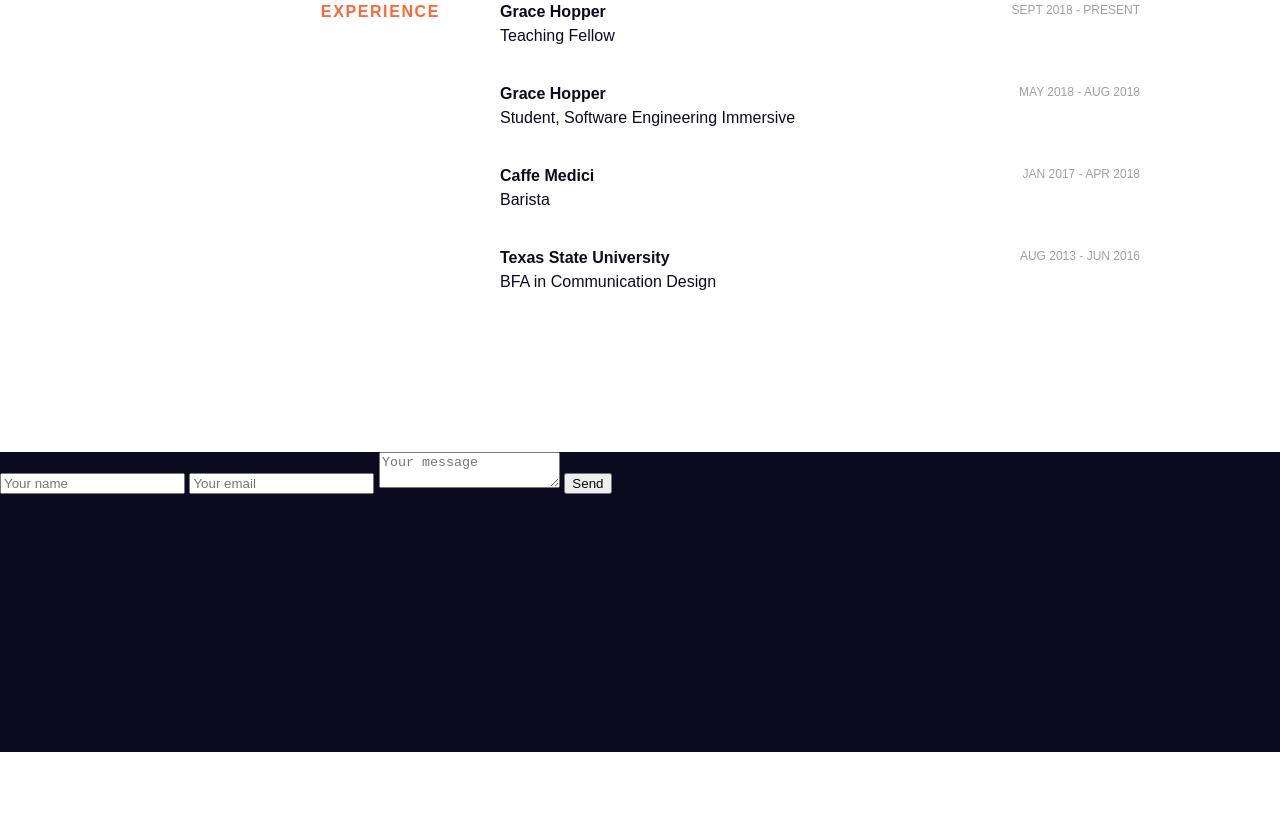
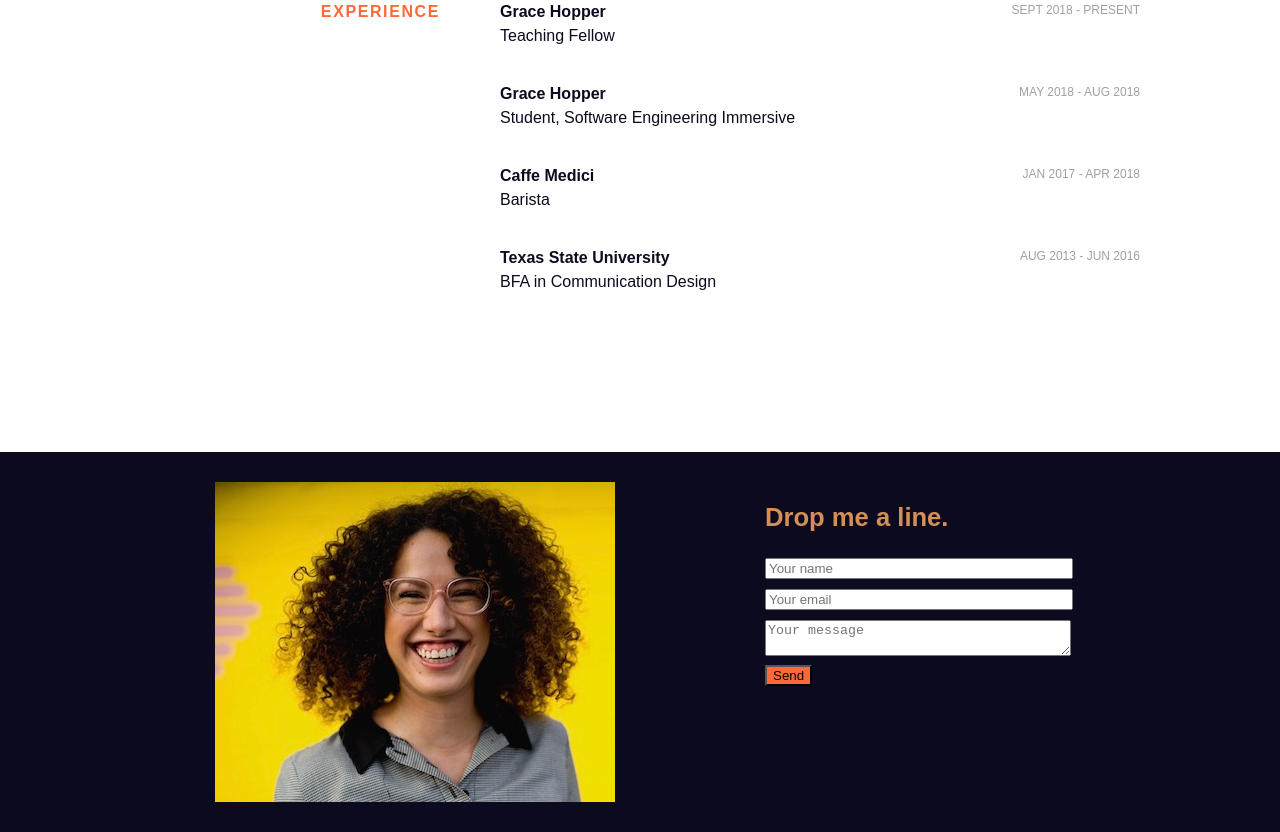
Before and after one commit to smithermansl/personalSite, a website: page public/index.html in a window 1280 px wide. Shown: the part 3489-4321 px from the top of the page. Before the commit the page ends 4241 px from the top, so only its background shows below. Drawn offline with nearby package versions, Linux system fonts and the light colour scheme; files whose address does not match are found by name.

Commit message:
Styling footer and contact form

```diff
--- a/package.json
+++ b/package.json
@@ -4,7 +4,8 @@
   "description": "",
   "main": "index.js",
   "scripts": {
-    "test": "echo \"Error: no test specified\" && exit 1"
+    "test": "echo \"Error: no test specified\" && exit 1",
+    "start-dev": "nodemon index.js"
   },
   "repository": {
     "type": "git",
@@ -18,5 +19,8 @@
   "homepage": "https://github.com/smithermansl/personalSite#readme",
   "dependencies": {
     "express": "^4.16.3"
+  },
+  "devDependencies": {
+    "nodemon": "^1.18.4"
   }
 }
--- a/public/index.html
+++ b/public/index.html
@@ -193,13 +193,19 @@
   </div>
 
   <footer>
+    <div id="footer_container">
+      <img src="images/me.jpg"/>
+      <div id="contact_container">
+        <h2>Drop me a line.</h2>
         <form id="contactform" method="POST" action="https://formspree.io/smithermansl@gmail.com">
           <input type="text" placeholder="Your name" name="name">
           <input type="email" placeholder="Your email" name="_replyto">
           <input type="text" name="_gotcha" style="display:none" />
           <textarea placeholder="Your message" name="message"></textarea>
-      <input type="submit" value="Send" name="submit">
+          <button type="submit" value="Send" name="submit">Send</button>
         </form>
+      </div>
+    </div>
   </footer>
   <script src="https://ajax.googleapis.com/ajax/libs/jquery/3.1.0/jquery.min.js"></script>
   <script type="text/javascript" src="backToTop.js"></script>
--- a/public/main.css
+++ b/public/main.css
@@ -163,18 +163,44 @@
 footer {
   background-color: #0C0A1E;
   width: 100%;
-  height: 300px;
   position: relative;
   bottom: 0;
   margin-top: 100px;
+  padding: 30px 0;
+}
+
+#footer_container {
+  margin: 0 auto;
+  width: 1000px;
+  display: flex;
+  justify-content: space-around;
+}
+
+h2 {
+  color: #D58E53;
+  font-size: 1.6em;
+}
+
+footer input, textarea {
+  display: inline-block;
+  width: 300px;
+  margin: 5px 0;
+}
+
+footer button {
+  background-color: #FF6839;
+}
+
+#contact_container {
+  width: 300px;
 }
 
 
 /*
 
-#FF6839 - ORANGE
-#0C0A1E - V. DARK PURPLE
-#EDEAD9 - CREAM
-#D58E53 - TAN
+#FF6839; - ORANGE
+#0C0A1E; - V. DARK PURPLE
+#EDEAD9; - CREAM
+#D58E53; - TAN
 
 */
```
Also changed, not shown: public/backToTop.js (renamed from backToTop.js), public/images/me.jpg (added), 2 other files. Lines whose indentation alone changed are shown as unchanged.
